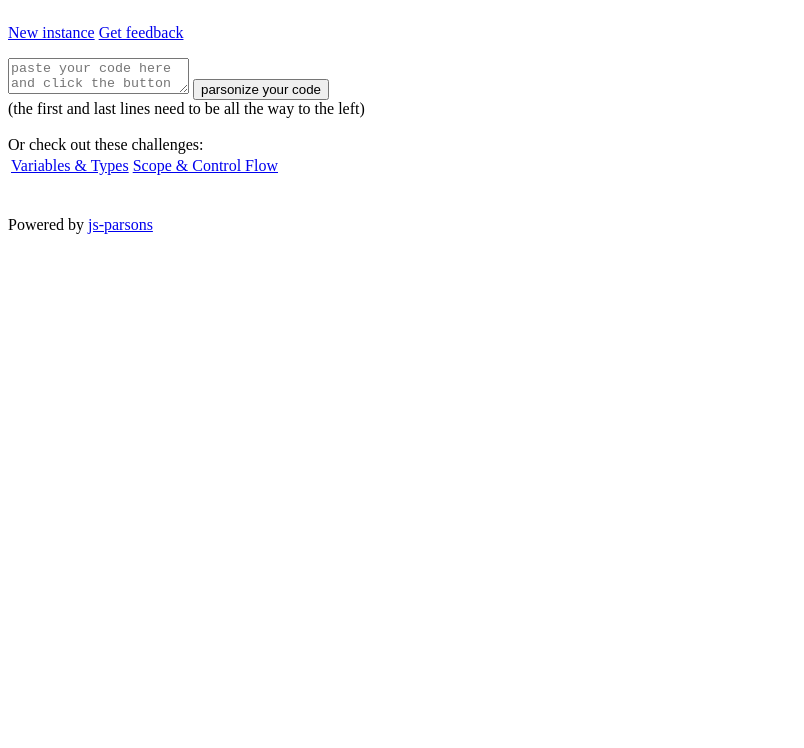
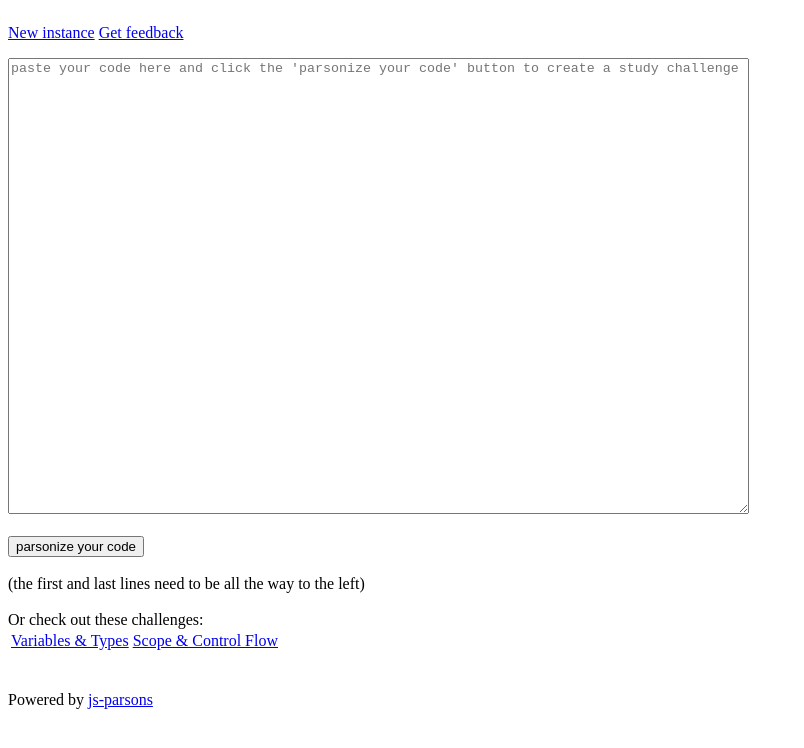
Before and after one commit to colevandersWands/parsonizer, a plain HTML site: page index.html in a window 1280 px wide. Shown: the whole page, without its empty margins (0-804 px from the left). Drawn offline with nearby package versions, Linux system fonts and the light colour scheme; a script that the page names is missing.

Commit message:
bigger-box

```diff
--- a/index.html
+++ b/index.html
@@ -28,8 +28,12 @@
         </p>
 
         <div>
-          <textarea id="comments" placeholder="paste your code here and click the button to create a study challenge" class="common"></textarea>
-          <button id="parsonizer">parsonize your code</button> <br>
+          <textarea rows="30" cols="90" id="comments" placeholder="paste your code here and click the 'parsonize your code' button to create a study challenge" class="common"></textarea>
+          <br>
+          <br>
+          <button id="parsonizer">parsonize your code</button>
+          <br>
+          <br>
             (the first and last lines need to be all the way to the left)
         </div>
         <br />
```
